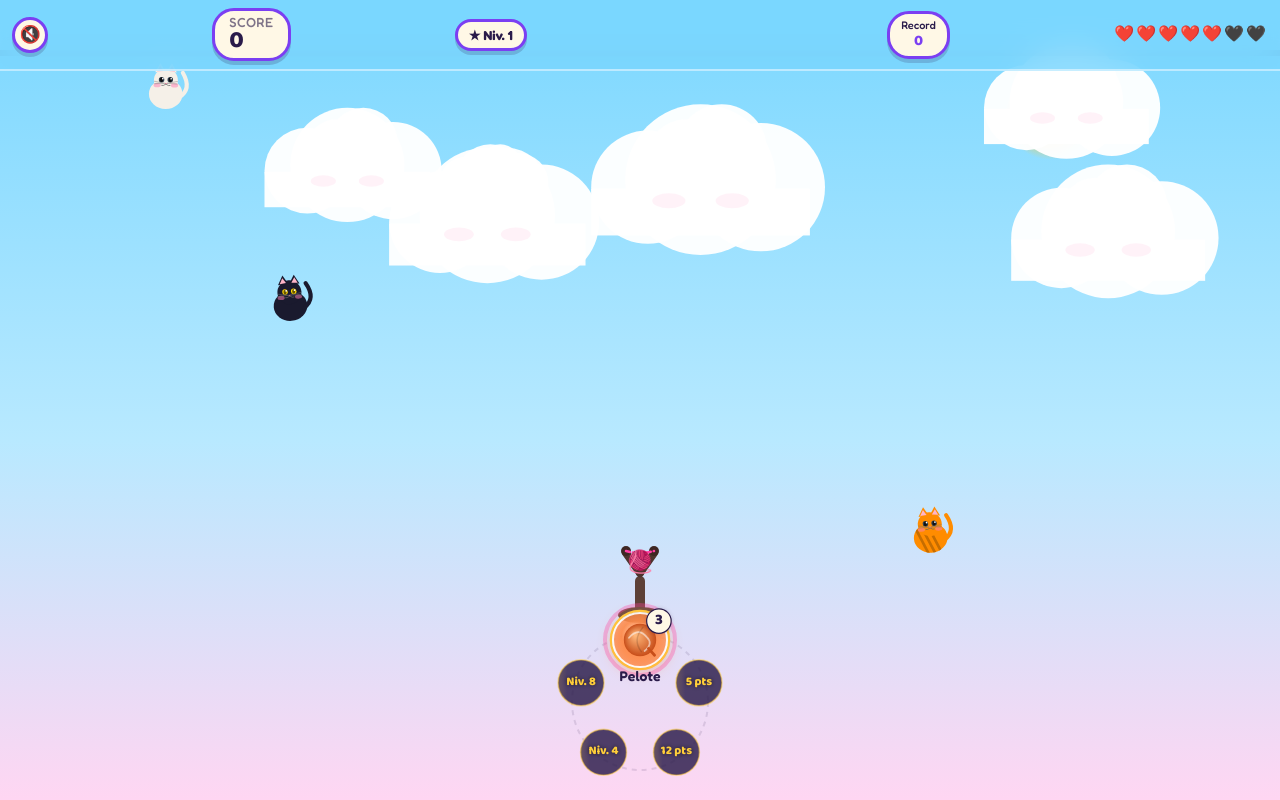
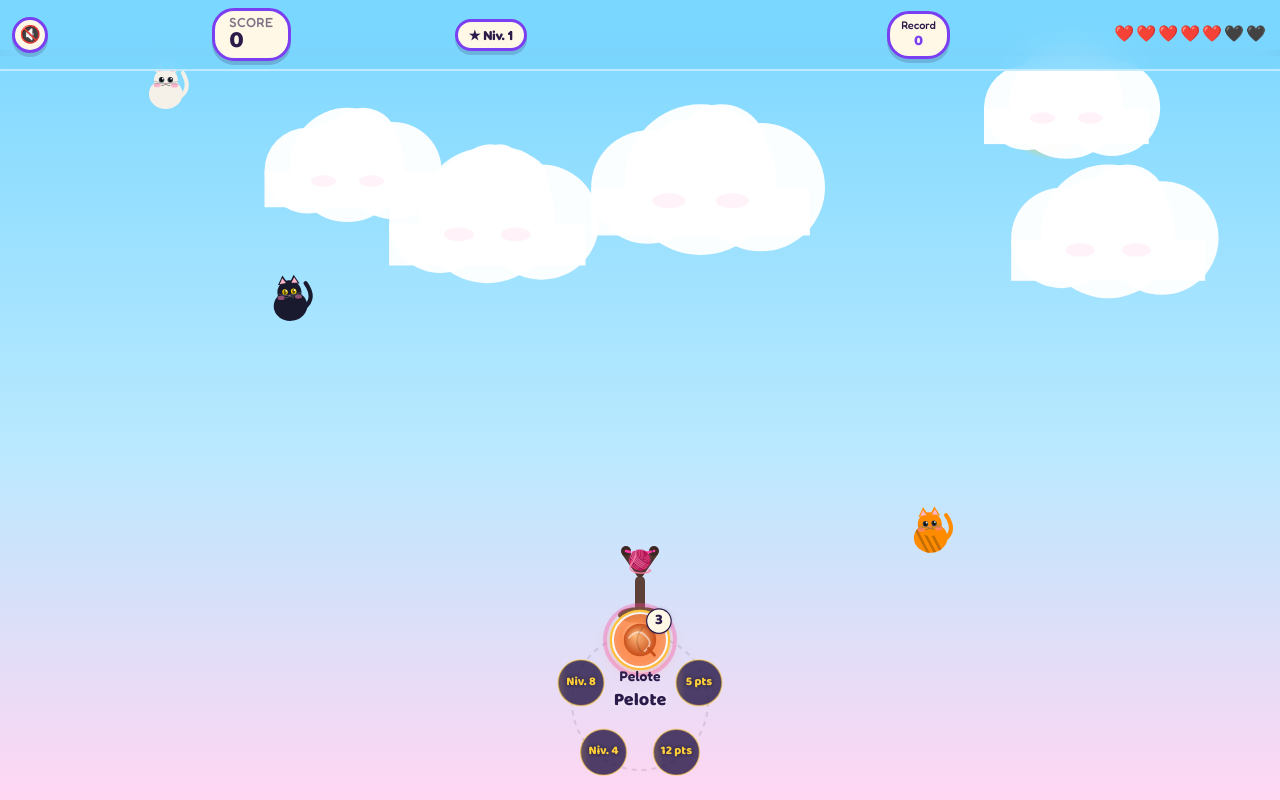
Before and after one commit to sderosiaux/pluie-de-chats, a plain HTML site: page index.html in a window 1280 px wide. Drawn offline with Linux system fonts and the light colour scheme.

Commit message:
Show active weapon label centered in dial

```diff
--- a/index.html
+++ b/index.html
@@ -1472,7 +1472,16 @@ function drawInventory() {
     ctx.restore();
   }
 
-
+  // Label arme active au centre du dial
+  const selDef = PROJ_DEFS[selectedType];
+  ctx.save();
+  ctx.textAlign = 'center'; ctx.textBaseline = 'middle';
+  ctx.font = `800 ${Math.round(DIAL_HUB_R * 0.55)}px "Baloo 2",Arial`;
+  ctx.fillStyle = '#2a1b4a';
+  ctx.shadowColor = 'rgba(255,255,255,0.6)'; ctx.shadowBlur = 6;
+  ctx.fillText(selDef.label, dcx, dcy);
+  ctx.shadowBlur = 0;
+  ctx.restore();
 }
 
 function roundRect(ctx,x,y,w,h,r){
```
